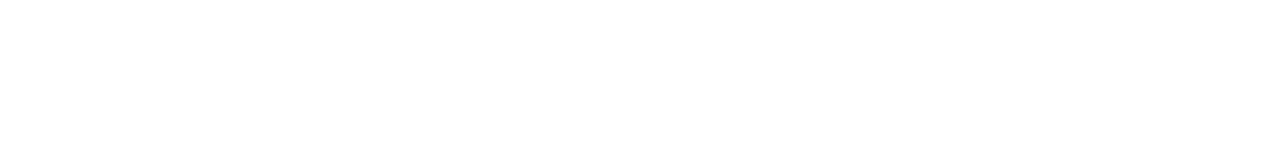
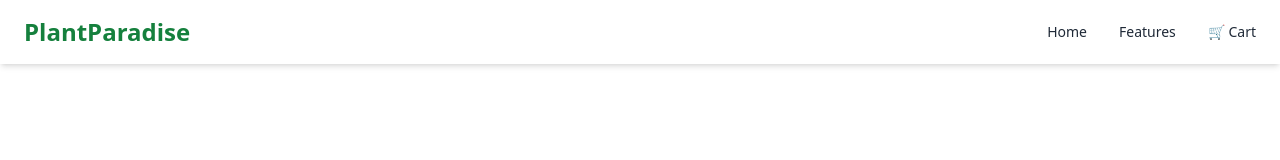
Before and after one commit to Bushra073/assignment-2, a plain HTML site: page index.html in a window 1280 px wide. Drawn offline with nearby package versions, Linux system fonts and the light colour scheme.

Commit message:
added navbar

```diff
--- a/index.html
+++ b/index.html
@@ -1,11 +1,22 @@
 <!DOCTYPE html>
 <html lang="en">
 <head>
-    <meta charset="UTF-8">
-    <meta name="viewport" content="width=device-width, initial-scale=1.0">
-    <title>Assignment</title>
+  <meta charset="UTF-8" />
+  <meta name="viewport" content="width=device-width, initial-scale=1.0" />
+  <title>Plant Website</title>
+  <script src="https://cdn.tailwindcss.com"></script>
 </head>
-<body>
+<body class="font-sans text-gray-800">
 
-</body>
-</html>
+     <!-- 🌿 1. Navbar -->
+  <nav class="flex justify-between items-center px-6 py-4 shadow-md sticky top-0 bg-white z-10">
+    <div class="text-2xl font-bold text-green-700">PlantParadise</div>
+    <div class="hidden md:flex gap-8 text-sm font-medium">
+      <a href="#" class="hover:text-green-600 transition">Home</a>
+      <a href="#" class="hover:text-green-600 transition">Features</a>
+      <a href="#" class="hover:text-green-600 transition">🛒 Cart</a>
+    </div>
+    <div class="flex md:hidden items-center text-lg font-semibold">
+      🛒 Cart
+    </div>
+  </nav>
```
